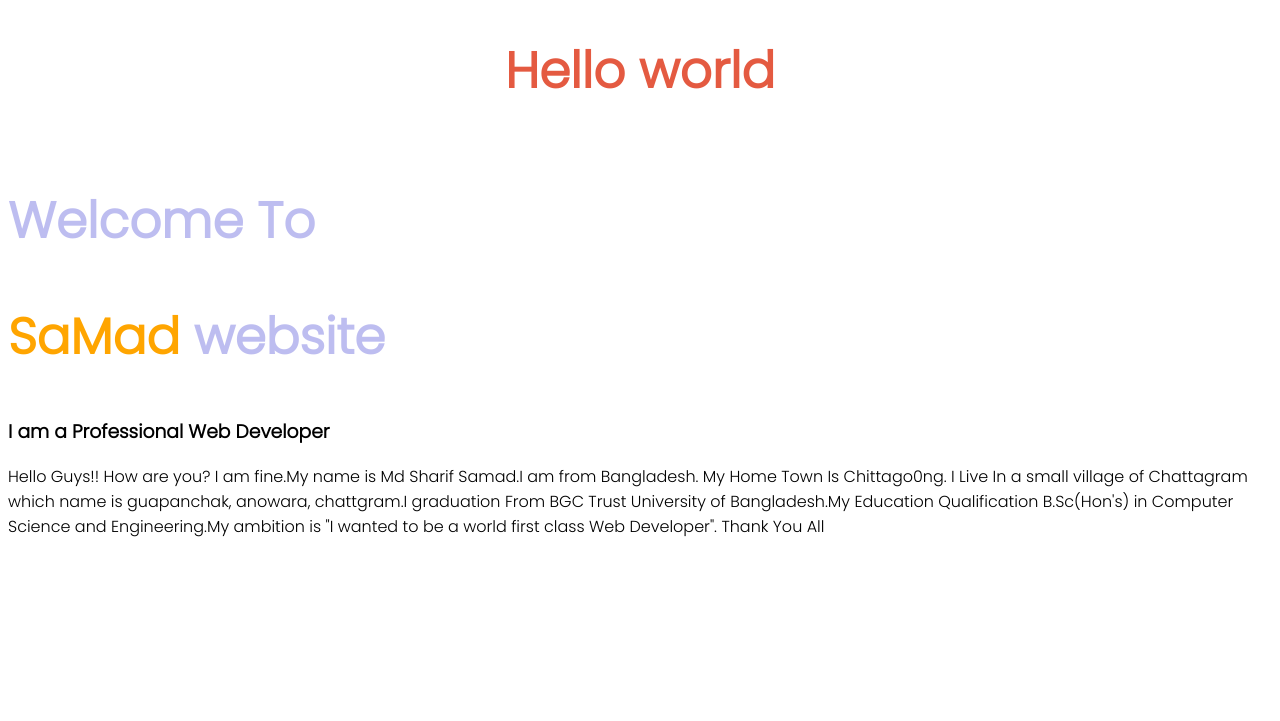
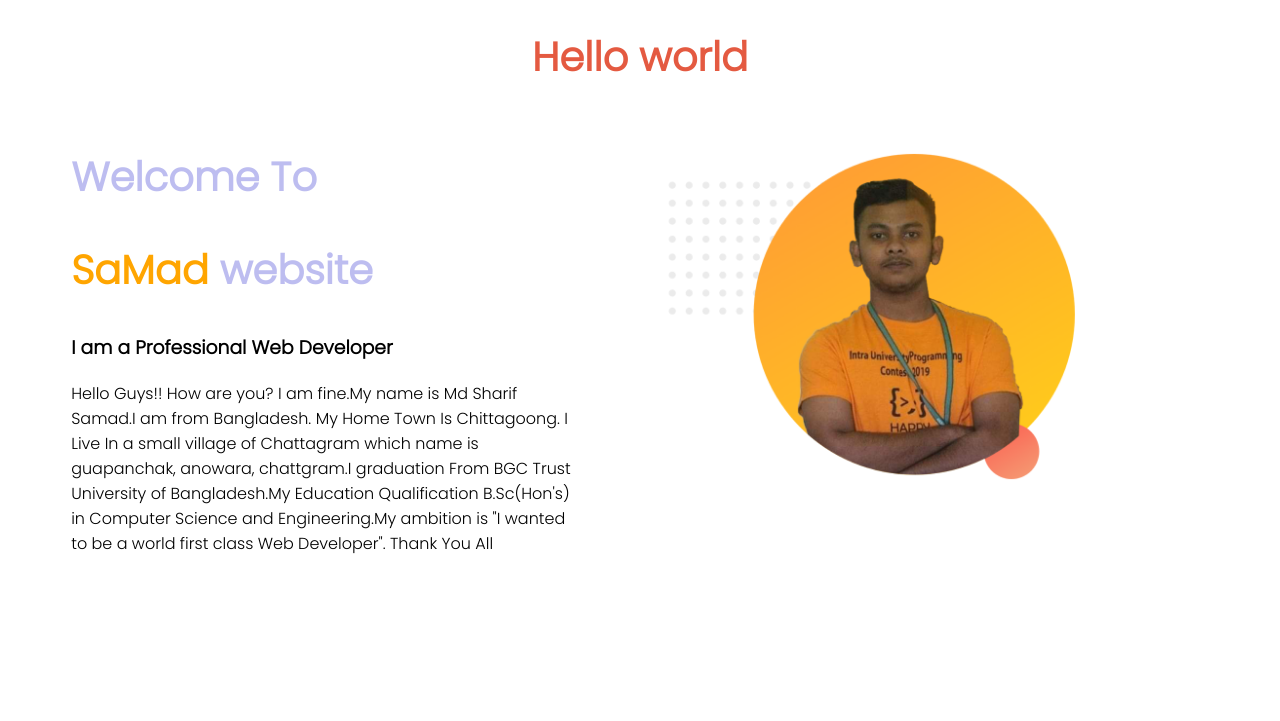
Before and after one commit to Sharif14/web-portfolio, a plain HTML site: page index.html in a window 1280 px wide. Shown: the top 721 px of the page. Drawn offline with Linux system fonts and the light colour scheme.

Commit message:
updated.7

```diff
--- a/index.html
+++ b/index.html
@@ -12,16 +12,16 @@
 </head>
 <body>
     <h1 class="one">Hello world</h1>
-    <section>
-     <div class="half-width">
+    <section class="b.banner">
+     <div class="half">
         <h1>Welcome To</h1>
         <h1> <Span  class="n-m"> SaMad </Span>website</h1>
         <h3>I am a Professional Web Developer</h3>
-        <p>Hello Guys!! How are you? I am fine.My name is Md Sharif Samad.I am from Bangladesh. My Home Town Is Chittago0ng. I Live In a small village of Chattagram which name is guapanchak, anowara, chattgram.I graduation From BGC Trust University of Bangladesh.My Education Qualification B.Sc(Hon's) in Computer Science and Engineering.My ambition is "I wanted to be a world first class Web Developer".
+        <p>Hello Guys!! How are you? I am fine.My name is Md Sharif Samad.I am from Bangladesh. My Home Town Is Chittagoong. I Live In a small village of Chattagram which name is guapanchak, anowara, chattgram.I graduation From BGC Trust University of Bangladesh.My Education Qualification B.Sc(Hon's) in Computer Science and Engineering.My ambition is "I wanted to be a world first class Web Developer".
         Thank You All </p>
      </div>
-     <div class="half-width">
-        <img src="FB.png" alt="">
+     <div class="half">
+        <img src="pro pic.png" alt="">
      </div>
     </section>
 </body>
--- a/style.css
+++ b/style.css
@@ -2,7 +2,7 @@ body{
     font-family: 'Poppins', sans-serif;
 }
 h1 {
-    font-size: 50px;
+    font-size: 40px;
     color: rgba(107, 107, 221, 0.445);
 }
 
@@ -13,11 +13,12 @@ h1 {
 .n-m{
     color: orange;
 }
-.half-width{
+.half{
     width: 40%;
     float: left;
+    margin-left: 5%;
 
 }
-.half-width{
+.half img{
     width: 100%;
 }
```
Also changed, not shown: FB.png (deleted), pro pic.png (added).
